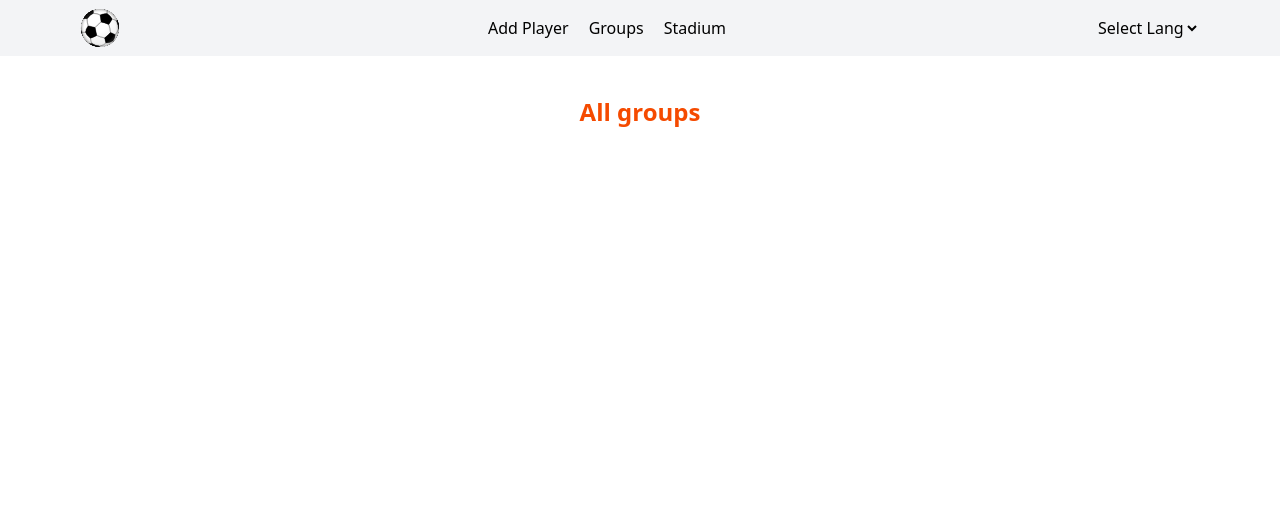
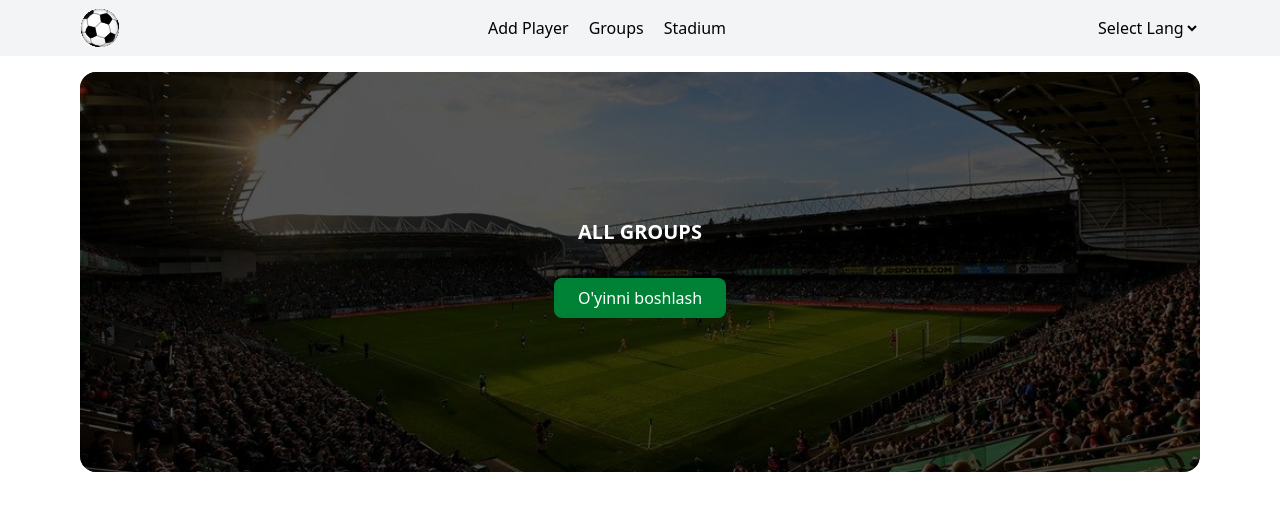
Before and after one commit to WebCONuz/randomizer, a React (Vite) app: page /about in a window 1280 px wide. Shown: the top 510 px of the page. Built offline with nearby package versions, Linux system fonts and the light colour scheme.

Commit message:
Added random players

```diff
--- a/src/pages/add-page.jsx
+++ b/src/pages/add-page.jsx
@@ -1,10 +1,13 @@
 import { useTranslation } from "react-i18next";
 import { useEffect, useRef, useState } from "react";
+import { useNavigate } from "react-router-dom";
 
 const AddPage = () => {
   const [players, setPlayers] = useState([]);
+  const navigate = useNavigate();
   const { t, i18n } = useTranslation();
   const inputData = useRef();
+  const countInput = useRef();
   const addPlayer = () => {
     setPlayers([...players, inputData.current.value]);
     localStorage.setItem(
@@ -18,6 +21,29 @@ const AddPage = () => {
     const newP = players.filter((item) => item !== p);
     setPlayers(newP);
     localStorage.setItem("players", JSON.stringify(newP));
+  };
+
+  const randomFn = () => {
+    if (countInput.current.value) {
+      const shuffledPlayers = players.sort(() => Math.random() - 0.5);
+      let n = Math.floor(shuffledPlayers.length / countInput.current.value);
+      const teams = [];
+
+      for (let i = 0; i < n; i++) {
+        if (n - 1 === i) {
+          let arr = shuffledPlayers.slice(i * n);
+          teams.push(arr);
+        } else {
+          let arr = shuffledPlayers.slice(i * n, n * (i + 1));
+          teams.push(arr);
+        }
+      }
+
+      localStorage.setItem("teams", JSON.stringify(teams));
+      navigate("/about");
+    } else {
+      alert("Guruhlardagi o'yinchilar sonini kiriting");
+    }
   };
 
   useEffect(() => {
@@ -64,9 +90,23 @@ const AddPage = () => {
               </ul>
             ))}
 
-            <button className="outline-none border-none rounded-lg py-2 px-6 bg-green-700 text-white mb-4 mt-8">
-              Random
-            </button>
+            <div className="flex items-center mb-4 mt-8 gap-x-2">
+              <p className="text-white leading-4">
+                Guruhlar <br /> soni:
+              </p>
+              <input
+                type="num"
+                min="2"
+                ref={countInput}
+                className="w-[50px] text-center py-2 px-4 rounded-lg bg-white outline-0 border-0"
+              />
+              <button
+                onClick={randomFn}
+                className="outline-none border-none rounded-lg py-2 px-6 bg-green-700 text-white"
+              >
+                Random
+              </button>
+            </div>
           </div>
         </div>
       </div>
--- a/src/pages/groups-page.jsx
+++ b/src/pages/groups-page.jsx
@@ -1,13 +1,53 @@
+import { useEffect, useState } from "react";
 import { useTranslation } from "react-i18next";
+import { useNavigate } from "react-router-dom";
 
 const GroupPage = () => {
+  const [gruops, setGroups] = useState([]);
+  const navigate = useNavigate();
   const { t } = useTranslation();
+
+  const randomFn = () => {
+    console.log("Random");
+    navigate("/support");
+  };
+
+  useEffect(() => {
+    const data = JSON.parse(localStorage.getItem("teams")) || [];
+    setGroups(data);
+  }, []);
   return (
-    <main className="min-h-[calc(100vh-64px-188px)]">
+    <main className="min-h-[calc(100vh-64px-188px)] py-4">
       <div className="container">
-        <h1 className="py-10 text-2xl text-center text-orange-600 font-semibold">
-          {t("pages.groups.title")}
-        </h1>
+        <div className="relative w-full bg-[url(/images/bg.jpg)] bg-center bg-cover bg-no-repeat rounded-2xl">
+          <div className="bg-[#000000a7] w-full min-h-[400px] rounded-2xl flex flex-col justify-center items-center pt-5 pb-7">
+            <h1 className="text-xl text-center text-white uppercase font-bold mb-4">
+              {t("pages.groups.title")}
+            </h1>
+
+            <div className="grid grid-cols-3 gap-4 mb-4">
+              {gruops.map((item, index) => (
+                <div
+                  key={index + Math.random()}
+                  className="p-3 backdrop-blur-2xl bg-[#ffffff41] rounded-xl"
+                >
+                  {item.map((player, inx) => (
+                    <p key={inx} className="text-lg text-[#ffffffd3] mb-2">
+                      {inx + 1}. {player}
+                    </p>
+                  ))}
+                </div>
+              ))}
+            </div>
+
+            <button
+              onClick={randomFn}
+              className="outline-none border-none rounded-lg py-2 px-6 bg-green-700 text-white"
+            >
+              O'yinni boshlash
+            </button>
+          </div>
+        </div>
       </div>
     </main>
   );
--- a/src/pages/stadium-page.jsx
+++ b/src/pages/stadium-page.jsx
@@ -2,12 +2,31 @@ import { useTranslation } from "react-i18next";
 
 const StadiumPage = () => {
   const { t } = useTranslation();
+
+  const randomFn = () => {
+    console.log("+++");
+  };
   return (
-    <main className="min-h-[calc(100vh-64px-188px)]">
-      <div className="container">
-        <h1 className="py-10 text-2xl text-center text-orange-600 font-semibold">
+    <main className="min-h-[calc(100vh-64px)] py-4">
+      <div className="container text-center">
+        <h1 className="text-xl uppercase font-bold mb-4">
           {t("pages.stadium.title")}
         </h1>
+
+        <div className="w-[60%] relative mx-auto">
+          <img
+            src="/images/station.jpg"
+            alt="stadium"
+            className="w-full rounded-2xl"
+          />
+        </div>
+
+        <button
+          onClick={randomFn}
+          className="mt-4 outline-none border-none rounded-lg py-2 px-6 bg-green-700 text-white"
+        >
+          Orqaga
+        </button>
       </div>
     </main>
   );
```
